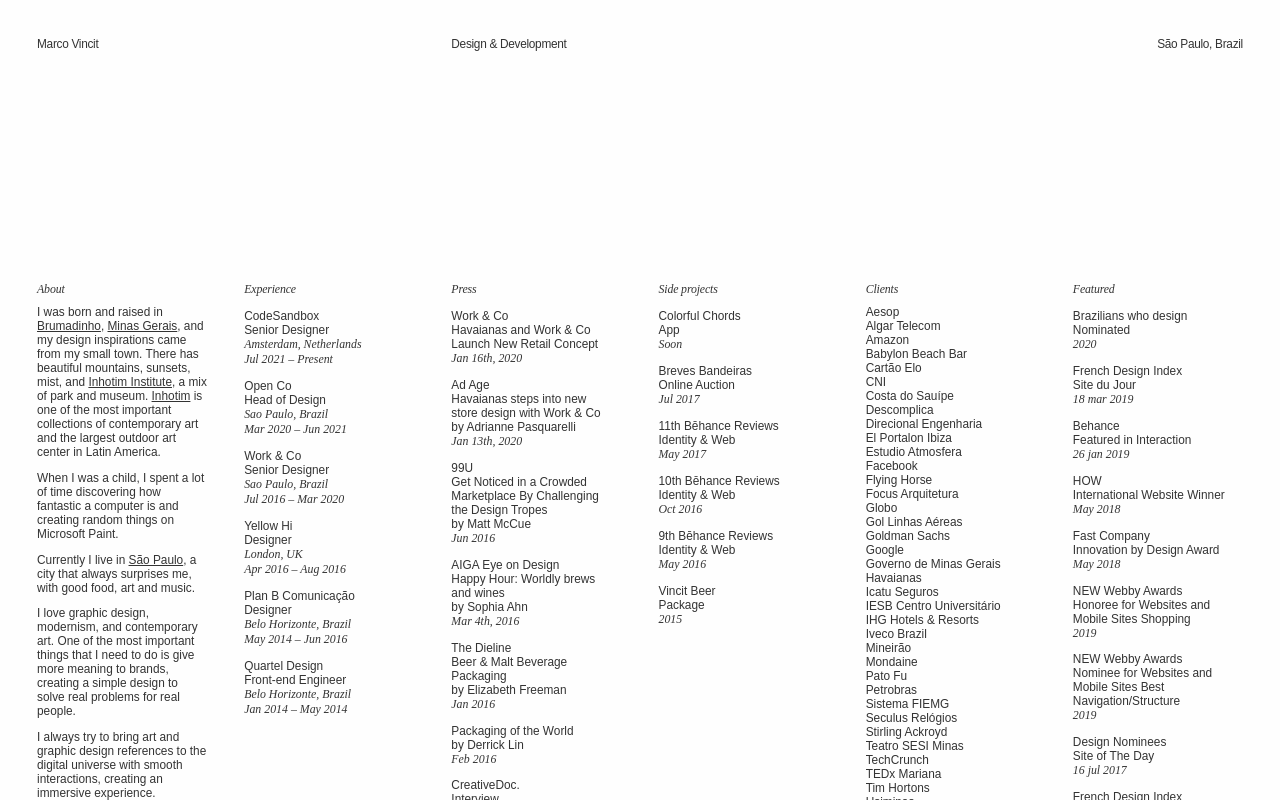
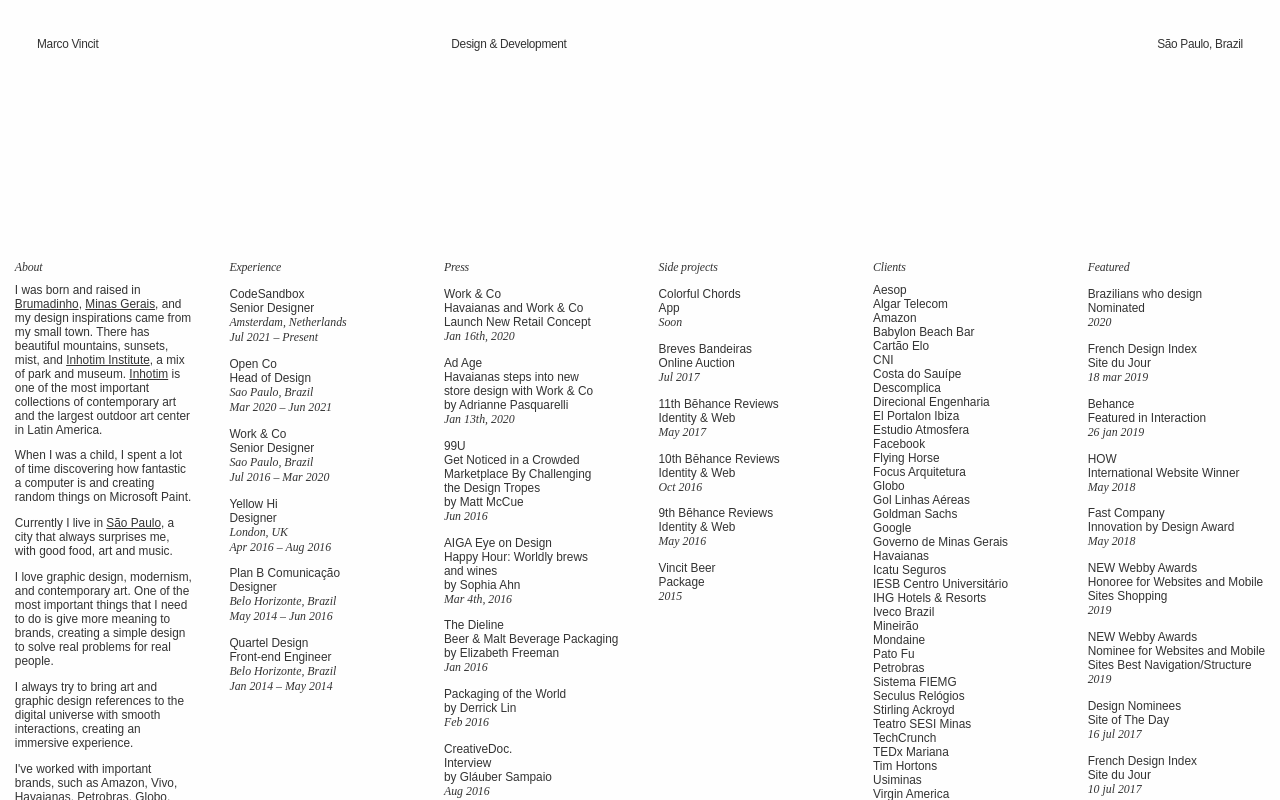
Before and after one commit to marcovincit/marcovincit-site, a Next.js app: page / in a window 1280 px wide. Shown: the top 800 px of the page. Built offline with nearby package versions, Linux system fonts and the light colour scheme; a web font is replaced by a local one.

Commit message:
Update Header.module.scss and Home.module.scss

```diff
--- a/components/Header/Header.module.scss
+++ b/components/Header/Header.module.scss
@@ -21,10 +21,11 @@
   display:grid;
   gap:5rem;
   grid-template-columns: repeat(2, 1fr);
-  padding: 5rem;
+  padding: 2rem;
 
 
   @include for-size(md) {
+      padding: 5rem;
     grid-template-columns: repeat(3, 1fr);
   }
 
@@ -35,7 +36,7 @@
 
 
 
-  padding: 5rem;
+
 
 
   @include for-size(md) {
--- a/styles/Home.module.scss
+++ b/styles/Home.module.scss
@@ -18,7 +18,7 @@
   display:grid;
   gap:5rem;
   grid-template-columns: repeat(2, 1fr);
-  padding: 5rem;
+  padding: 2rem;
 
 
   @include for-size(md) {
```
